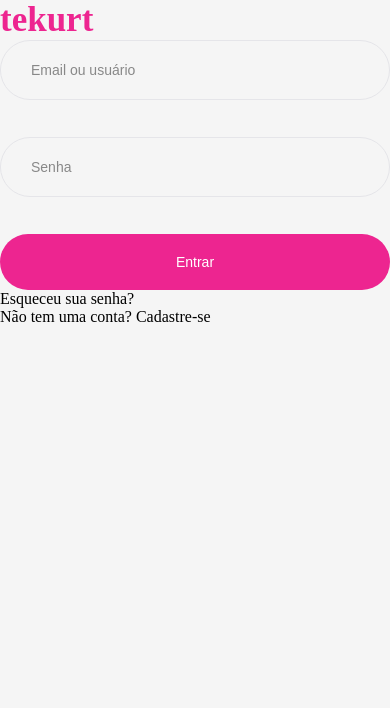
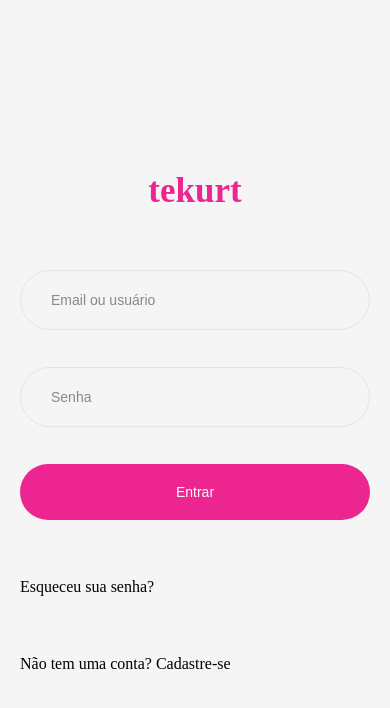
Before and after one commit to AdrianFadiga/Tekurt-Frontend, a React (Vite) app: page / in a window 390 px wide. Shown: the top 708 px of the page. Built offline with nearby package versions, Linux system fonts and the light colour scheme.

Commit message:
feat/style: tela de login responsiva

```diff
--- a/src/GlobalStyles.ts
+++ b/src/GlobalStyles.ts
@@ -6,6 +6,13 @@ export const GlobalStyle = createGlobalStyle`
     padding: 0;
     box-sizing: border-box;
     background-color: #F5F5F5;
+  }
+
+  body {
+    height: 100vh;
+    display: flex;
+    flex-direction: column;
+    justify-content: center;
   }
 
   :root {
--- a/src/components/Logo/style.tsx
+++ b/src/components/Logo/style.tsx
@@ -4,4 +4,5 @@ export const LogoStyle = styled.div`
   color: var(--secondary-color);
   font-weight: 700;
   font-size: var(--xx-large-text);
+  text-align: center;
 `;
--- a/src/pages/Login/index.tsx
+++ b/src/pages/Login/index.tsx
@@ -1,16 +1,17 @@
 import FormLogin from '../../components/FormLogin';
 import Logo from '../../components/Logo';
+import { LoginStyle } from './style';
 
 function Login() {
   return (
-    <main>
+    <LoginStyle>
       <Logo />
       <FormLogin />
 
       <p>Esqueceu sua senha?</p>
 
       <p>Não tem uma conta? Cadastre-se</p>
-    </main>
+    </LoginStyle>
   );
 }
 
--- /dev/null
+++ b/src/pages/Login/style.tsx
@@ -0,0 +1,17 @@
+import styled from 'styled-components';
+
+export const LoginStyle = styled.main`
+  height: 600px;
+  padding: 20px;
+  display: flex;
+  flex-direction: column;
+  justify-content: space-around;
+
+  @media(min-width: 500px) {
+    width: 500px;
+    padding: 38px 70px;
+    border-radius: 30px;
+    margin: 0 auto;
+    box-shadow: -1px 0px 11px -1px #0000003d;
+  }
+`;
```
